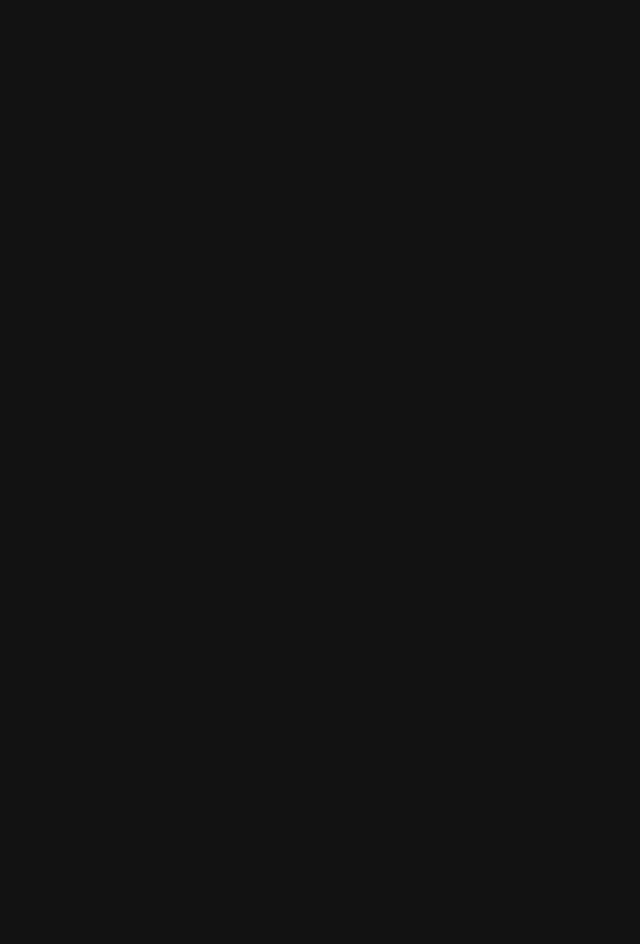
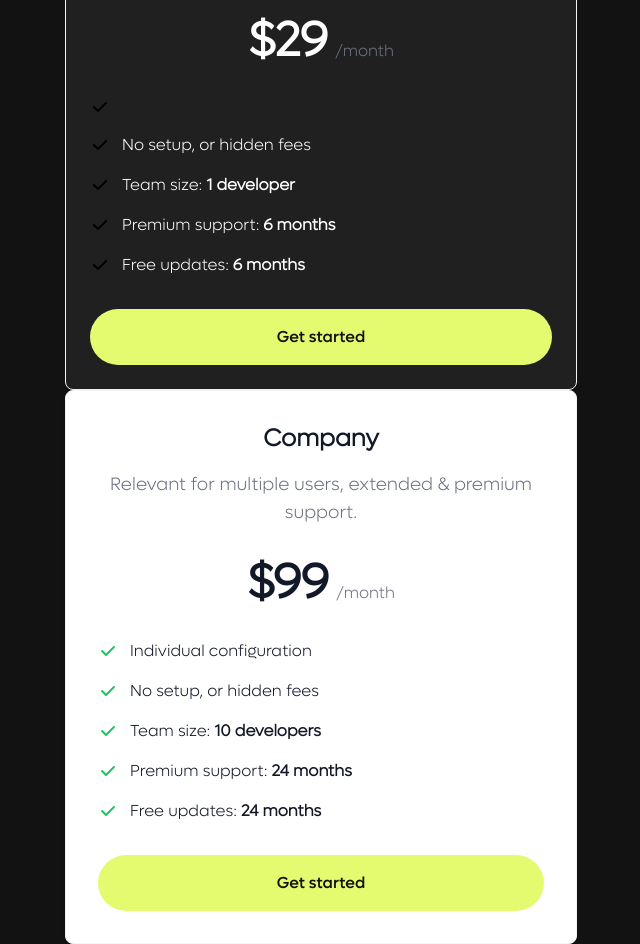
Before and after one commit to mashachitchyan/assignment-3, a Next.js app in the folder assignment-3/: page /pricing in a window 1280 px wide. Shown: the part 220-1164 px from the top of the page, without its empty margins (319-959 px from the left). Before the commit the page ends 800 px from the top, so only its background shows below. Built offline with nearby package versions, Linux system fonts and the light colour scheme.

Commit message:
Initial design for pricing cards added

```diff
--- /dev/null
+++ b/assignment-3/app/components/PricingCard.tsx
@@ -0,0 +1,75 @@
+import React from "react";
+import PrimaryButton from "./Buttons/PrimaryButton";
+
+function PricingCard() {
+    return (
+        <div>
+        <div className="flex flex-col p-6 mx-auto max-w-lg text-center text-white bg-off-black rounded-lg border border-gray-100">
+            <h3 className="mb-4 text-2xl font-semibold">Starter</h3>
+            <p className="font-light text-gray-500 sm:text-lg dark:text-gray-400">Best option for personal use & for your next project.</p>
+            <div className="flex justify-center items-baseline my-8">
+                <span className="mr-2 text-5xl font-extrabold">$29</span>
+                <span className="text-gray-500 dark:text-gray-400">/month</span>
+            </div>
+            <ul role="list" className="mb-8 space-y-4 text-left">
+            <li className="flex items-center space-x-3">
+                <svg className="flex-shrink-0 w-5 h-5 text-green-500 dark:text-green-400" viewBox="0 0 20 20" xmlns="http://www.w3.org/2000/svg"><path fill-rule="evenodd" d="M16.707 5.293a1 1 0 010 1.414l-8 8a1 1 0 01-1.414 0l-4-4a1 1 0 011.414-1.414L8 12.586l7.293-7.293a1 1 0 011.414 0z" clip-rule="evenodd"></path></svg>
+            </li>
+            <li className="flex items-center space-x-3">
+                <svg className="flex-shrink-0 w-5 h-5 text-green-500 dark:text-green-400" viewBox="0 0 20 20" xmlns="http://www.w3.org/2000/svg"><path fill-rule="evenodd" d="M16.707 5.293a1 1 0 010 1.414l-8 8a1 1 0 01-1.414 0l-4-4a1 1 0 011.414-1.414L8 12.586l7.293-7.293a1 1 0 011.414 0z" clip-rule="evenodd"></path></svg>
+                <span>No setup, or hidden fees</span>
+            </li>
+            <li className="flex items-center space-x-3">
+                <svg className="flex-shrink-0 w-5 h-5 text-green-500" viewBox="0 0 20 20" xmlns="http://www.w3.org/2000/svg"><path  d="M16.707 5.293a1 1 0 010 1.414l-8 8a1 1 0 01-1.414 0l-4-4a1 1 0 011.414-1.414L8 12.586l7.293-7.293a1 1 0 011.414 0z" clip-rule="evenodd"></path></svg>
+                <span>Team size: <span className="font-semibold">1 developer</span></span>
+            </li>
+            <li className="flex items-center space-x-3">
+
+                <svg className="flex-shrink-0 w-5 h-5 text-green-500" viewBox="0 0 20 20" xmlns="http://www.w3.org/2000/svg"><path d="M16.707 5.293a1 1 0 010 1.414l-8 8a1 1 0 01-1.414 0l-4-4a1 1 0 011.414-1.414L8 12.586l7.293-7.293a1 1 0 011.414 0z" clip-rule="evenodd"></path></svg>
+                <span>Premium support: <span className="font-semibold">6 months</span></span>
+            </li>
+            <li className="flex items-center space-x-3">
+
+                <svg className="flex-shrink-0 w-5 h-5 text-green-500" viewBox="0 0 20 20" xmlns="http://www.w3.org/2000/svg"><path fill-rule="evenodd" d="M16.707 5.293a1 1 0 010 1.414l-8 8a1 1 0 01-1.414 0l-4-4a1 1 0 011.414-1.414L8 12.586l7.293-7.293a1 1 0 011.414 0z" clip-rule="evenodd"></path></svg>
+                <span>Free updates: <span className="font-semibold">6 months</span></span>
+            </li>
+            </ul>
+            <PrimaryButton label={"Get started"} />
+        </div>
+        <div className="flex flex-col p-6 mx-auto max-w-lg text-center text-gray-900 bg-white rounded-lg border border-gray-100 shadow dark:border-gray-600 xl:p-8 dark:bg-gray-800 dark:text-white">
+            <h3 className="mb-4 text-2xl font-semibold">Company</h3>
+            <p className="font-light text-gray-500 sm:text-lg dark:text-gray-400">Relevant for multiple users, extended & premium support.</p>
+            <div className="flex justify-center items-baseline my-8">
+                <span className="mr-2 text-5xl font-extrabold">$99</span>
+                <span className="text-gray-500 dark:text-gray-400">/month</span>
+            </div>
+
+            <ul role="list" className="mb-8 space-y-4 text-left">
+                <li className="flex items-center space-x-3">
+                    <svg className="flex-shrink-0 w-5 h-5 text-green-500 dark:text-green-400" fill="currentColor" viewBox="0 0 20 20" xmlns="http://www.w3.org/2000/svg"><path fill-rule="evenodd" d="M16.707 5.293a1 1 0 010 1.414l-8 8a1 1 0 01-1.414 0l-4-4a1 1 0 011.414-1.414L8 12.586l7.293-7.293a1 1 0 011.414 0z" clip-rule="evenodd"></path></svg>
+                    <span>Individual configuration</span>
+                </li>
+                <li className="flex items-center space-x-3">
+                    <svg className="flex-shrink-0 w-5 h-5 text-green-500 dark:text-green-400" fill="currentColor" viewBox="0 0 20 20" xmlns="http://www.w3.org/2000/svg"><path fill-rule="evenodd" d="M16.707 5.293a1 1 0 010 1.414l-8 8a1 1 0 01-1.414 0l-4-4a1 1 0 011.414-1.414L8 12.586l7.293-7.293a1 1 0 011.414 0z" clip-rule="evenodd"></path></svg>
+                    <span>No setup, or hidden fees</span>
+                </li>
+                <li className="flex items-center space-x-3">
+                    <svg className="flex-shrink-0 w-5 h-5 text-green-500 dark:text-green-400" fill="currentColor" viewBox="0 0 20 20" xmlns="http://www.w3.org/2000/svg"><path fill-rule="evenodd" d="M16.707 5.293a1 1 0 010 1.414l-8 8a1 1 0 01-1.414 0l-4-4a1 1 0 011.414-1.414L8 12.586l7.293-7.293a1 1 0 011.414 0z" clip-rule="evenodd"></path></svg>
+                    <span>Team size: <span className="font-semibold">10 developers </span> </span>
+                </li>
+                <li className="flex items-center space-x-3">
+                    <svg className="flex-shrink-0 w-5 h-5 text-green-500 dark:text-green-400" fill="currentColor" viewBox="0 0 20 20" xmlns="http://www.w3.org/2000/svg"><path fill-rule="evenodd" d="M16.707 5.293a1 1 0 010 1.414l-8 8a1 1 0 01-1.414 0l-4-4a1 1 0 011.414-1.414L8 12.586l7.293-7.293a1 1 0 011.414 0z" clip-rule="evenodd"></path></svg>
+                    <span>Premium support: <span className="font-semibold">24 months</span> </span>
+                </li>
+                <li className="flex items-center space-x-3">
+                    <svg className="flex-shrink-0 w-5 h-5 text-green-500 dark:text-green-400" fill="currentColor" viewBox="0 0 20 20" xmlns="http://www.w3.org/2000/svg"><path fill-rule="evenodd" d="M16.707 5.293a1 1 0 010 1.414l-8 8a1 1 0 01-1.414 0l-4-4a1 1 0 011.414-1.414L8 12.586l7.293-7.293a1 1 0 011.414 0z" clip-rule="evenodd"></path></svg>
+                    <span>Free updates: <span className="font-semibold">24 months</span></span>
+                </li>
+            </ul>
+            <PrimaryButton label={"Get started"} />
+        </div>
+        </div>
+    )
+}
+
+export default PricingCard;
--- a/assignment-3/app/pricing/page.tsx
+++ b/assignment-3/app/pricing/page.tsx
@@ -1,10 +1,11 @@
 import Header from "../components/Header";
+import PricingCard from "../components/PricingCard";
 
 export default function Home() {
   return (
     <div>
       <Header />
-
+      <PricingCard />
     </div>
   );
 }
```
